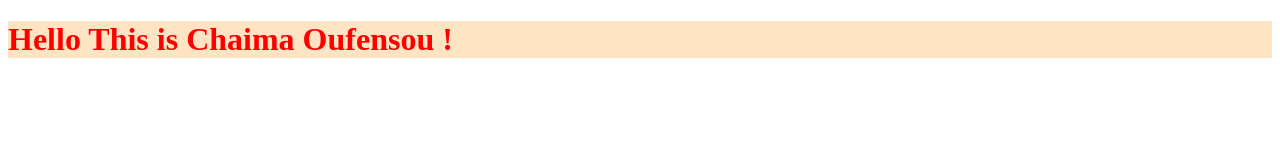
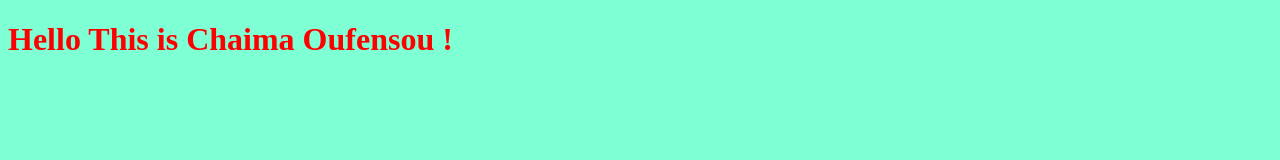
Before and after one commit to chaimaoufensou/TestRepo, a plain HTML site: page index.html in a window 1280 px wide. Drawn offline with Linux system fonts and the light colour scheme.

Commit message:
Changing Background Color in CSS file

```diff
--- a/style.css
+++ b/style.css
@@ -1,4 +1,5 @@
 h1{
     color:red;
-    background-color: bisque;
+
 }
+body{background-color: aquamarine;}
```
